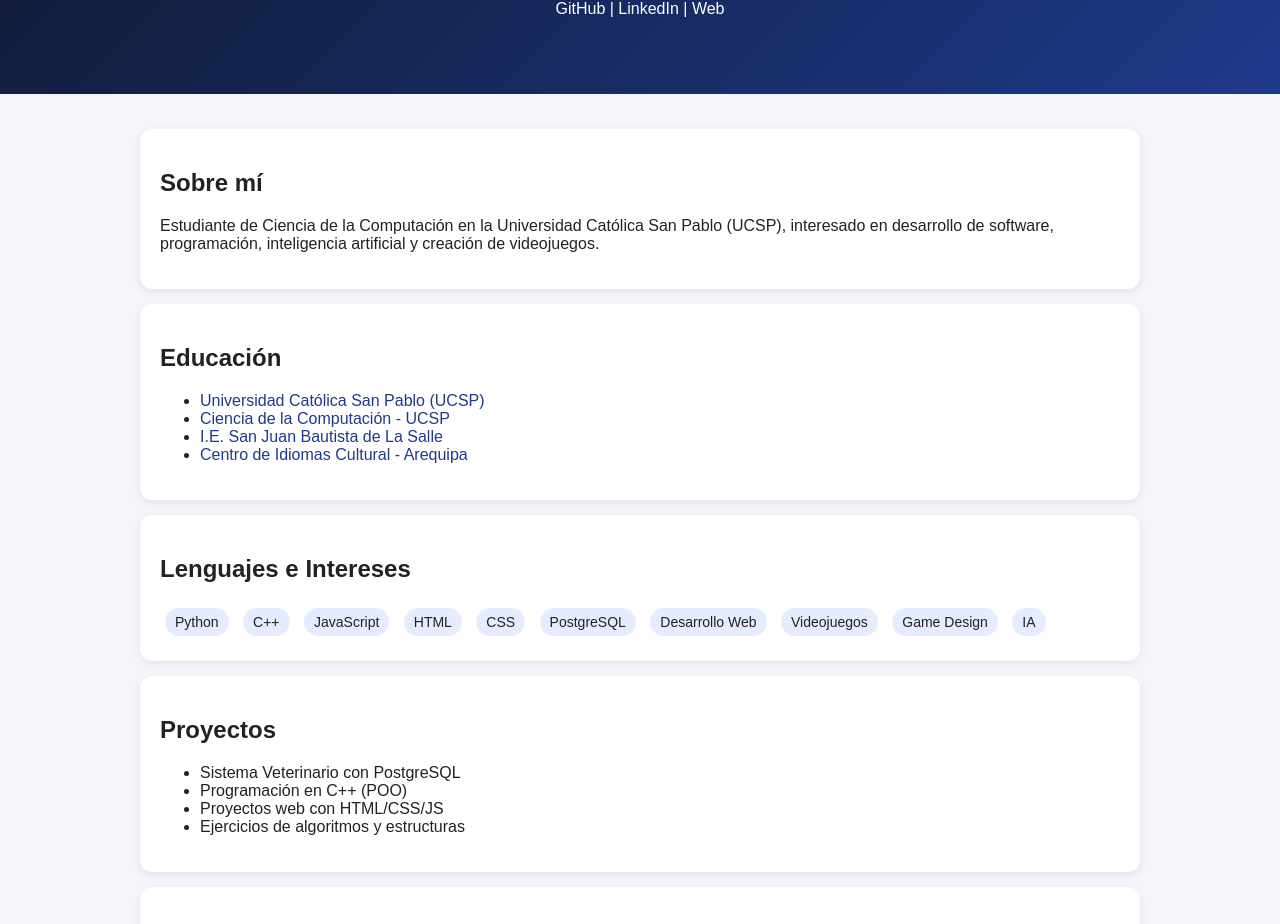
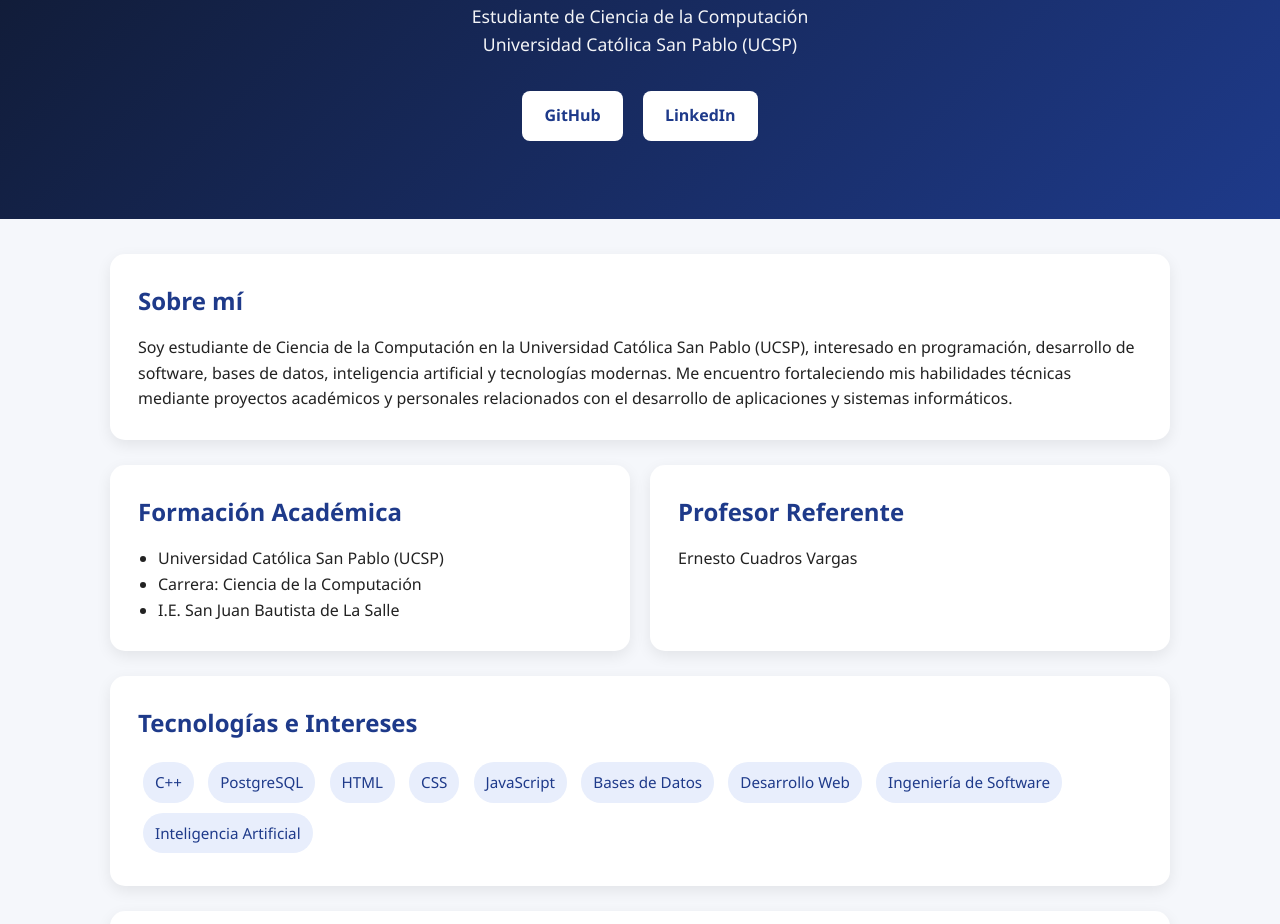
Before and after one commit to Flavio-HC/pagina-personal, a plain HTML site: page index.html in a window 1280 px wide. Shown: the part 287-1211 px from the top of the page. Drawn offline with Linux system fonts and the light colour scheme.

Commit message:
Update index.html

```diff
--- a/index.html
+++ b/index.html
@@ -1,147 +1,232 @@
 <!DOCTYPE html>
+
 <html lang="es">
 <head>
 <meta charset="UTF-8">
 <meta name="viewport" content="width=device-width, initial-scale=1.0">
 
-<title>Flavio Alessandro Yazid Hancco Chaiña | UCSP</title>
+<title>Flavio Alessandro Yazid Hancco Chaiña | Ciencia de la Computación UCSP</title>
 
-<meta name="description" content="Portafolio de Flavio Alessandro Yazid Hancco Chaiña, estudiante de Ciencia de la Computación en UCSP Arequipa.">
-<meta name="keywords" content="Flavio Hancco, UCSP, Ciencia de la Computación, programación, Python, C++, desarrollo de videojuegos, Arequipa">
+<meta name="description" content="Sitio web personal de Flavio Alessandro Yazid Hancco Chaiña, estudiante de Ciencia de la Computación en la Universidad Católica San Pablo (UCSP).">
+<meta name="keywords" content="Flavio Alessandro Yazid Hancco Chaiña, Flavio Hancco, UCSP, Ciencia de la Computación, Programación, Desarrollo de Software, PostgreSQL, C++, GitHub, LinkedIn">
+<meta name="author" content="Flavio Alessandro Yazid Hancco Chaiña">
 
 <style>
+*{
+    margin:0;
+    padding:0;
+    box-sizing:border-box;
+}
+
 body{
-    font-family: Arial, sans-serif;
-    margin:0;
-    background:#f4f6fb;
+    font-family: "Segoe UI", Tahoma, Geneva, Verdana, sans-serif;
+    background:#f5f7fb;
     color:#222;
+    line-height:1.6;
 }
 
 header{
-    background: linear-gradient(135deg,#0f172a,#1e3a8a);
+    background:linear-gradient(135deg,#0f172a,#1e3a8a);
     color:white;
     text-align:center;
-    padding:60px 20px;
+    padding:70px 20px;
 }
 
 .avatar{
-    width:120px;
-    height:120px;
+    width:130px;
+    height:130px;
     border-radius:50%;
     background:white;
     color:#1e3a8a;
     display:flex;
+    align-items:center;
     justify-content:center;
-    align-items:center;
-    font-size:45px;
+    margin:0 auto 20px auto;
+    font-size:48px;
     font-weight:bold;
-    margin:auto;
+    box-shadow:0 8px 25px rgba(0,0,0,.25);
 }
 
-h1{margin-top:15px;}
+header h1{
+    font-size:2.3rem;
+    margin-bottom:10px;
+}
+
+header p{
+    font-size:1.1rem;
+    opacity:0.95;
+}
+
+.buttons{
+    margin-top:25px;
+}
+
+.btn{
+    display:inline-block;
+    margin:8px;
+    padding:12px 22px;
+    background:white;
+    color:#1e3a8a;
+    border-radius:8px;
+    text-decoration:none;
+    font-weight:600;
+    transition:.3s;
+}
+
+.btn:hover{
+    transform:translateY(-2px);
+}
 
 .container{
-    max-width:1000px;
+    max-width:1100px;
     margin:auto;
-    padding:20px;
+    padding:35px 20px;
 }
 
 .card{
     background:white;
-    padding:20px;
-    margin:15px 0;
-    border-radius:12px;
-    box-shadow:0 3px 10px rgba(0,0,0,0.08);
+    padding:28px;
+    border-radius:15px;
+    margin-bottom:25px;
+    box-shadow:0 5px 15px rgba(0,0,0,.08);
 }
 
-a{
+.card h2{
     color:#1e3a8a;
-    text-decoration:none;
+    margin-bottom:15px;
 }
 
-a:hover{text-decoration:underline;}
+.grid{
+    display:grid;
+    grid-template-columns:repeat(auto-fit,minmax(280px,1fr));
+    gap:20px;
+}
+
+ul{
+    padding-left:20px;
+}
+
+footer{
+    text-align:center;
+    padding:30px;
+    color:#666;
+}
 
 .tag{
     display:inline-block;
-    padding:6px 10px;
-    background:#e6ecff;
+    background:#e8eefc;
+    color:#1e3a8a;
+    padding:8px 12px;
     margin:5px;
     border-radius:20px;
-    font-size:14px;
+    font-size:.95rem;
 }
 </style>
+
 </head>
 
 <body>
 
 <header>
-    <div class="avatar">FH</div>
-    <h1>Flavio Alessandro Yazid Hancco Chaiña</h1>
-    <p>Estudiante de Ciencia de la Computación - UCSP</p>
 
-    <p>
-        <a href="https://github.com/Flavio-HC" style="color:white;">GitHub</a> |
-        <a href="https://www.linkedin.com/in/flavio-alessandro-yazid-hancco-chaiña-2b24113a3" style="color:white;">LinkedIn</a> |
-        <a href="https://flavio-hc.github.io/pagina-personal/" style="color:white;">Web</a>
-    </p>
+<div class="avatar">FH</div>
+
+<h1>Flavio Alessandro Yazid Hancco Chaiña</h1>
+
+<p>
+Estudiante de Ciencia de la Computación
+<br>
+Universidad Católica San Pablo (UCSP)
+</p>
+
+<div class="buttons">
+
+<a class="btn" href="https://github.com/Flavio-HC" target="_blank">
+GitHub
+</a>
+
+<a class="btn" href="https://www.linkedin.com/in/flavio-alessandro-yazid-hancco-chaiña-2b24113a3" target="_blank">
+LinkedIn
+</a>
+
+</div>
+
 </header>
 
 <div class="container">
 
 <div class="card">
 <h2>Sobre mí</h2>
+
 <p>
-Estudiante de Ciencia de la Computación en la Universidad Católica San Pablo (UCSP), interesado en desarrollo de software,
-programación, inteligencia artificial y creación de videojuegos.
+Soy estudiante de Ciencia de la Computación en la Universidad Católica
+San Pablo (UCSP), interesado en programación, desarrollo de software,
+bases de datos, inteligencia artificial y tecnologías modernas.
+Me encuentro fortaleciendo mis habilidades técnicas mediante proyectos
+académicos y personales relacionados con el desarrollo de aplicaciones
+y sistemas informáticos.
 </p>
 </div>
 
+<div class="grid">
+
 <div class="card">
-<h2>Educación</h2>
+<h2>Formación Académica</h2>
+
 <ul>
-<li><a href="https://ucsp.edu.pe" target="_blank">Universidad Católica San Pablo (UCSP)</a></li>
-<li><a href="https://dc.ucsp.edu.pe/pregrado/" target="_blank">Ciencia de la Computación - UCSP</a></li>
-<li><a href="https://www.sjbdelasalle.edu.pe" target="_blank">I.E. San Juan Bautista de La Salle</a></li>
-<li><a href="https://cultural.edu.pe/arequipa/" target="_blank">Centro de Idiomas Cultural - Arequipa</a></li>
+<li>Universidad Católica San Pablo (UCSP)</li>
+<li>Carrera: Ciencia de la Computación</li>
+<li>I.E. San Juan Bautista de La Salle</li>
 </ul>
+
 </div>
 
 <div class="card">
-<h2>Lenguajes e Intereses</h2>
+<h2>Profesor Referente</h2>
 
-<span class="tag">Python</span>
-<span class="tag">C++</span>
-<span class="tag">JavaScript</span>
-<span class="tag">HTML</span>
-<span class="tag">CSS</span>
-<span class="tag">PostgreSQL</span>
-<span class="tag">Desarrollo Web</span>
-<span class="tag">Videojuegos</span>
-<span class="tag">Game Design</span>
-<span class="tag">IA</span>
+<p>
+Ernesto Cuadros Vargas
+</p>
+
+</div>
+
+</div>
+
+<div class="card">
+<h2>Tecnologías e Intereses</h2>
+
+<span class="tag">C++</span> <span class="tag">PostgreSQL</span> <span class="tag">HTML</span> <span class="tag">CSS</span> <span class="tag">JavaScript</span> <span class="tag">Bases de Datos</span> <span class="tag">Desarrollo Web</span> <span class="tag">Ingeniería de Software</span> <span class="tag">Inteligencia Artificial</span>
 
 </div>
 
 <div class="card">
 <h2>Proyectos</h2>
+
 <ul>
-<li>Sistema Veterinario con PostgreSQL</li>
-<li>Programación en C++ (POO)</li>
-<li>Proyectos web con HTML/CSS/JS</li>
-<li>Ejercicios de algoritmos y estructuras</li>
+<li>Sistema Veterinario con PostgreSQL.</li>
+<li>Programación Orientada a Objetos en C++.</li>
+<li>Desarrollo Web con HTML, CSS y JavaScript.</li>
+<li>Prácticas académicas de algoritmos y estructuras discretas.</li>
 </ul>
+
 </div>
 
 <div class="card">
 <h2>Contacto</h2>
-<p>Email: flavio.hancco@ucsp.edu.pe</p>
 
 <p>
-Discord / Telegram / Steam: (agrega aquí tus links cuando quieras)
+Correo institucional:
+<br><br>
+<strong>flavio.hancco@ucsp.edu.pe</strong>
 </p>
+
 </div>
 
 </div>
 
+<footer>
+© 2026 · Flavio Alessandro Yazid Hancco Chaiña
+</footer>
+
 </body>
 </html>
```
